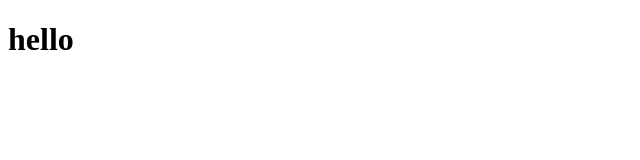
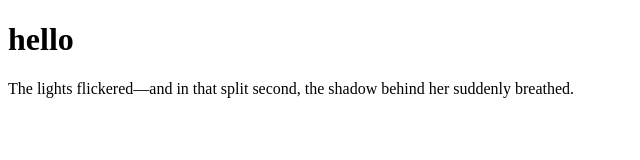
Before and after one commit to Rohan85041/sample, a plain HTML site: page index.html in a window 1280 px wide. Shown: the whole page, without its empty margins (0-640 px from the left). Drawn offline with Linux system fonts and the light colour scheme.

Commit message:
paragraph added

```diff
--- a/index.html
+++ b/index.html
@@ -7,5 +7,9 @@
 </head>
 <body>
     <h1>hello</h1>
+
+
+    <p>The lights flickered—and in that split second, the shadow behind her suddenly breathed.
+</p>
 </body>
 </html>
```
